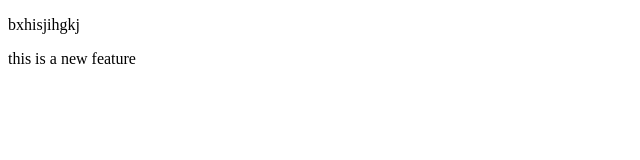
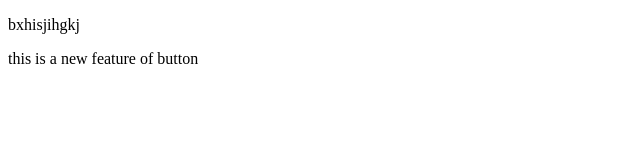
Before and after one commit to shinjiniguha27/localrepo, a plain HTML site: page index.html in a window 1280 px wide. Shown: the full height of the page, 0-640 px from the left. Drawn offline with Linux system fonts and the light colour scheme.

Commit message:
added button

```diff
--- a/index.html
+++ b/index.html
@@ -7,6 +7,6 @@
 </head>
 <body>
     <p>bxhisjihgkj</p>
-    <p>this is a new feature</p>
+    <p>this is a new feature of button</p>
 </body>
 </html>
```
